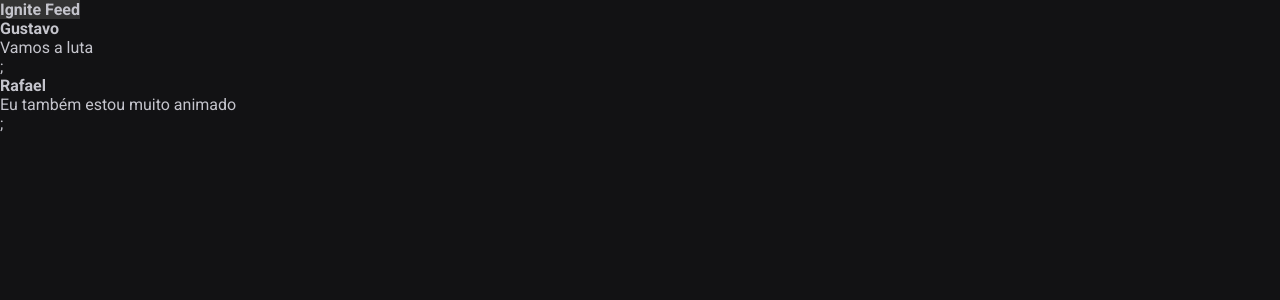
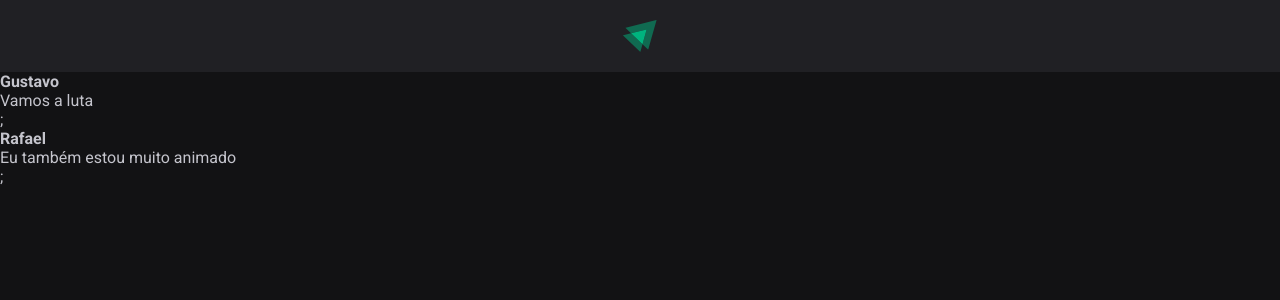
Before and after one commit to Gsilvaol/React, a React (Vite) app: page / in a window 1280 px wide. Shown: the top 300 px of the page. Built offline with nearby package versions, Linux system fonts and the light colour scheme.

Commit message:
componente header

```diff
--- a/index.html
+++ b/index.html
@@ -3,8 +3,10 @@
 
 <head>
   <meta charset="UTF-8" />
+
   <link rel="preconnect" href="https://fonts.googleapis.com" />
   <link rel="preconnect" href="https://fonts.gstatic.com" crossorigin />
+
   <link rel="icon" type="image/svg+xml" href="/vite.svg" />
   <meta name="viewport" content="width=device-width, initial-scale=1.0" />
 
--- a/src/components/Header.jsx
+++ b/src/components/Header.jsx
@@ -1,6 +1,10 @@
-import styles from'./Header.module.css'
+import styles from './Header.module.css'
+
+import igniteLogo from '../assets/Ignite-logo.svg';
 export function Header() {
     return (
-        <strong className={styles.header}>Ignite Feed</strong>
+        <header className={styles.header}>
+            <img src={igniteLogo} alt="Logotipo do Ignite" />
+        </header>
     );
 }
--- a/src/components/Header.module.css
+++ b/src/components/Header.module.css
@@ -1,4 +1,10 @@
 .header {
-    background: #333;
-    height: 80px;
+    background: var(--gray-800);
+    display: flex;
+    justify-content: center;
+    padding: 1.25rem 0;
 }
+
+.header img {
+    height: 2rem;
+}
--- a/src/global.css
+++ b/src/global.css
@@ -24,7 +24,7 @@
 }
 
 body, input, textarea, button {
-    font-family: 'Roboto',  sans-serif;
+    font-family: "Roboto",  sans-serif;
     font-weight: 400;
     font-size: 1rem;
 }
```
Also changed, not shown: src/assets/Ignite-logo.svg (added).
